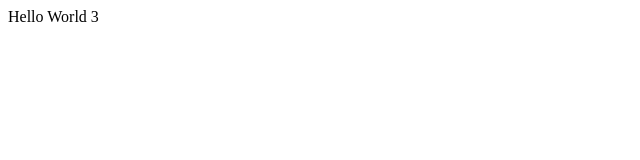
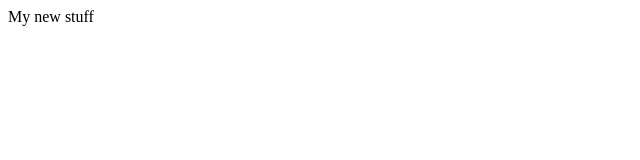
Before and after one commit to mdegallisemn/helloworld, a plain HTML site: page index.html in a window 1280 px wide. Shown: the full height of the page, 0-640 px from the left. Drawn offline with Linux system fonts and the light colour scheme.

Commit message:
new stuff

```diff
--- a/index.html
+++ b/index.html
@@ -1,5 +1,5 @@
 <html>
     <body>
-        Hello World 3
+        My new stuff
     </body>
 </html>
```
